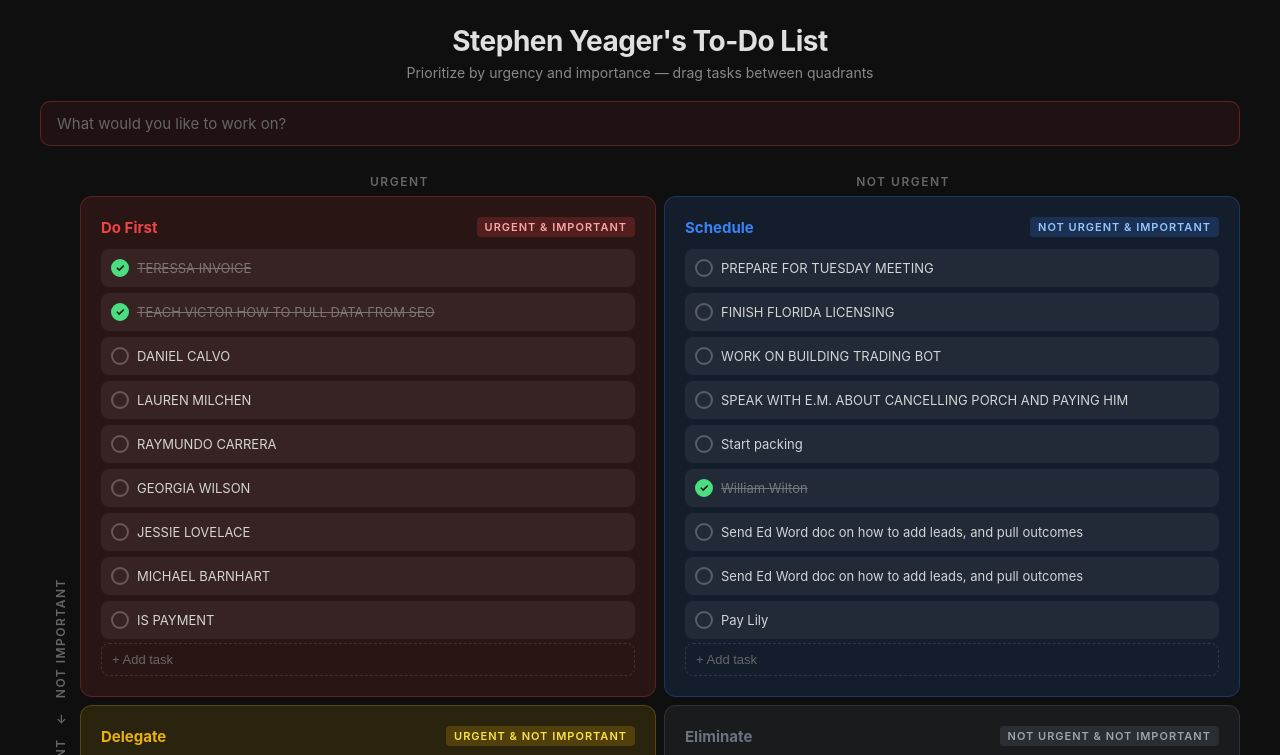
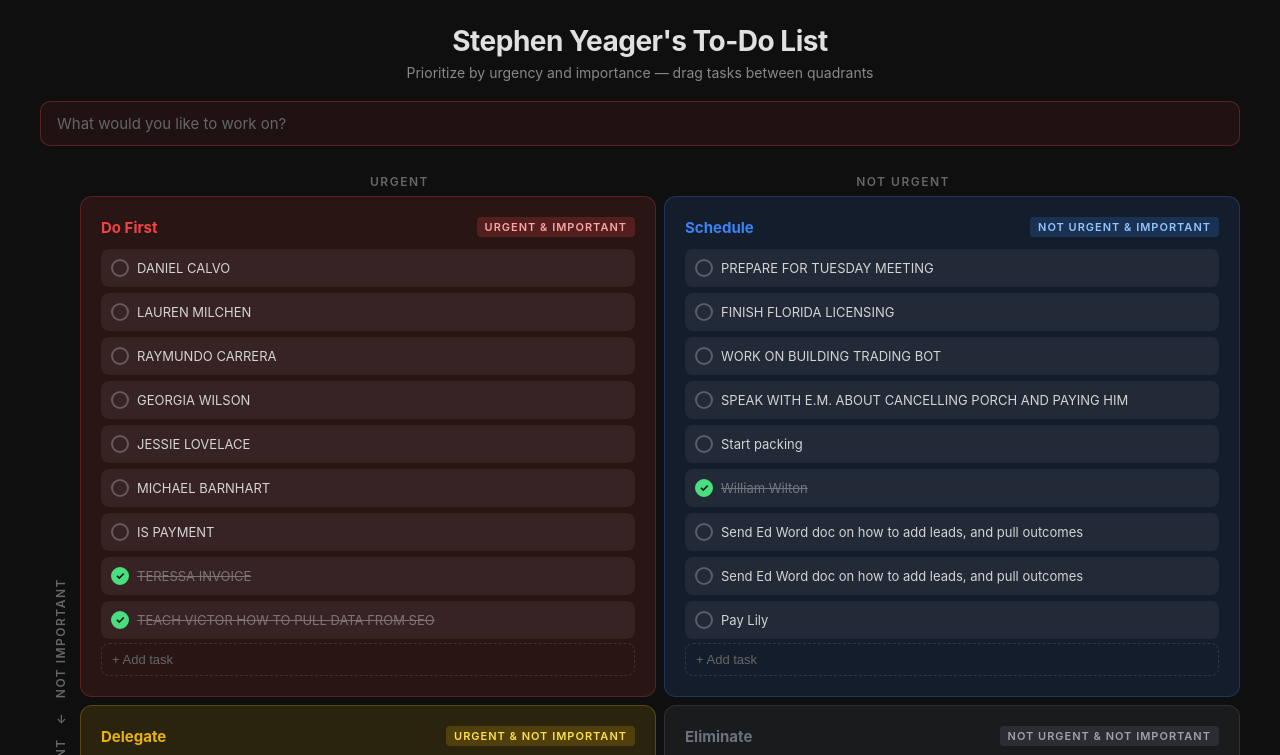
Before and after one commit to YeaCo/eisenhower-matrix, a plain HTML site: page index.html in a window 1280 px wide. Both pictures are taken after a click on the element 120 px from the left and 268 px from the top of the page. Shown: the top 755 px of the page. Drawn offline with Linux system fonts and the light colour scheme.

Commit message:
Move completed tasks to bottom of quadrant

```diff
--- a/index.html
+++ b/index.html
@@ -500,7 +500,16 @@
 
     function toggleDone(id, quadrant) {
       const task = tasks[quadrant].find(t => t.id === id);
-      if (task) { task.done = !task.done; save(); renderAll(); }
+      if (task) {
+        task.done = !task.done;
+        // Move completed tasks to bottom, uncompleted back to top
+        tasks[quadrant] = [
+          ...tasks[quadrant].filter(t => !t.done),
+          ...tasks[quadrant].filter(t => t.done)
+        ];
+        save();
+        renderAll();
+      }
     }
 
     function deleteTask(id, quadrant) {
```
